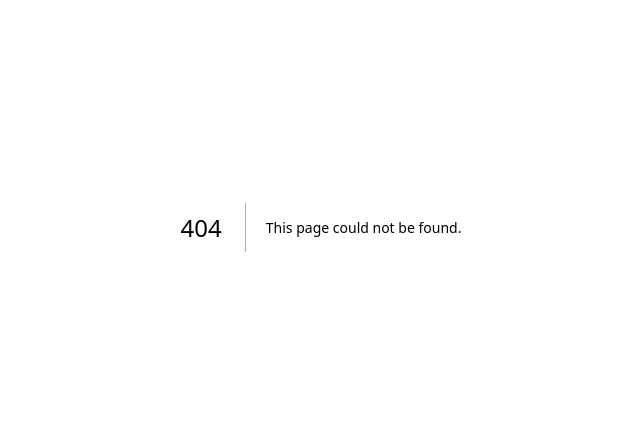
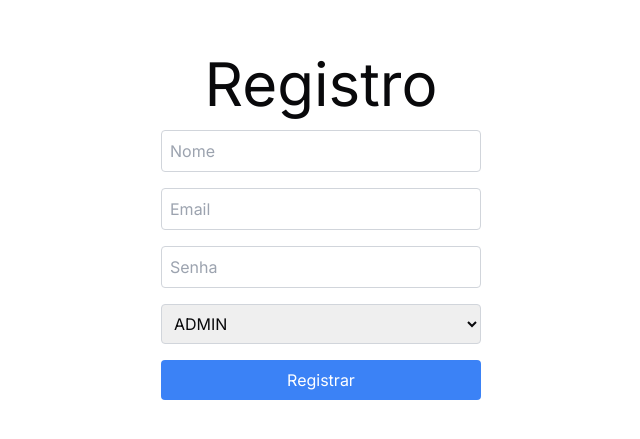
Before and after one commit to emersonjps/salon-schedule-client, a Next.js app: page /auth/register in a window 1280 px wide. Before the commit this address had no page. Shown: the part 173-612 px from the top of the page, without its empty margins (319-959 px from the left). Built offline with nearby package versions, Linux system fonts and the light colour scheme.

Commit message:
Adiciona páginas de login e registro, e integra o FullCalendar para exibir a agenda

```diff
--- a/package.json
+++ b/package.json
@@ -9,6 +9,9 @@
     "lint": "next lint"
   },
   "dependencies": {
+    "@fullcalendar/core": "^6.1.15",
+    "@fullcalendar/daygrid": "^6.1.15",
+    "@fullcalendar/react": "^6.1.15",
     "@radix-ui/react-slot": "^1.1.2",
     "class-variance-authority": "^0.7.1",
     "clsx": "^2.1.1",
--- /dev/null
+++ b/src/app/auth/login/page.tsx
@@ -0,0 +1,75 @@
+"use client";
+import { useRouter } from "next/navigation";
+import { useState } from "react";
+import Link from "next/link";
+
+export default function Login() {
+    const [email, setEmail] = useState("");
+    const [password, setPassword] = useState("");
+    const [error, setError] = useState("");
+
+    const router = useRouter();
+
+    const handleSubmit = async (e: React.FormEvent<HTMLFormElement>) => {
+        e.preventDefault();
+        setError("");
+        try {
+            const response = await fetch("http://localhost:3000/auth/login", {
+                method: "POST",
+                headers: {
+                    "Content-Type": "application/json",
+                },
+                body: JSON.stringify({ email, password }),
+            });
+
+            if (!response.ok) {
+                throw new Error("Credenciais inválidas");
+            }
+
+            const data = await response.json();
+            if (data.access_token) {
+                localStorage.setItem("access_token", data.access_token);
+                router.push("/");
+            }
+        } catch (err: any) {
+            setError(err.message || "Erro no login");
+        }
+    };
+
+    return (
+        <main className="justify-center items-center flex flex-col h-screen">
+            <h1 className="text-6xl mb-4">Login</h1>
+            <form onSubmit={handleSubmit} className="flex flex-col gap-4 w-80">
+                <input
+                    type="email"
+                    value={email}
+                    placeholder="Email"
+                    onChange={(e) => setEmail(e.target.value)}
+                    className="p-2 border border-gray-300 rounded"
+                    required
+                />
+                <input
+                    type="password"
+                    value={password}
+                    placeholder="Senha"
+                    onChange={(e) => setPassword(e.target.value)}
+                    className="p-2 border border-gray-300 rounded"
+                    required
+                />
+                <button
+                    type="submit"
+                    className="bg-blue-500 text-white py-2 rounded hover:bg-blue-600"
+                >
+                    Entrar
+                </button>
+                {error && <span className="text-red-500">{error}</span>}
+            </form>
+            <p className="mt-4">
+                Não possui uma conta?{" "}
+                <Link href="/auth/register" className="text-blue-500 hover:underline">
+                    Registrar-se
+                </Link>
+            </p>
+        </main>
+    );
+}
--- /dev/null
+++ b/src/app/auth/register/page.tsx
@@ -0,0 +1,89 @@
+"use client";
+import { useRouter } from "next/navigation";
+import { useState } from "react";
+
+export default function Register() {
+    const [name, setName] = useState("");
+    const [email, setEmail] = useState("");
+    const [password, setPassword] = useState("");
+    // You can change the role as needed; this default is "ADMIN"
+    const [role, setRole] = useState("ADMIN");
+    const [error, setError] = useState("");
+
+    const router = useRouter();
+
+    const handleSubmit = async (e: React.FormEvent<HTMLFormElement>) => {
+        e.preventDefault();
+        setError("");
+        try {
+            const response = await fetch("http://localhost:3000/auth/register", {
+                method: "POST",
+                headers: {
+                    "Content-Type": "application/json",
+                },
+                body: JSON.stringify({ name, email, password, role }),
+            });
+
+            if (!response.ok) {
+                throw new Error("Erro no registro");
+            }
+
+            const data = await response.json();
+            // Caso receba um token ou outra confirmação, redirecione conforme necessário
+            if (data.access_token) {
+                localStorage.setItem("access_token", data.access_token);
+                router.push("/");
+            }
+        } catch (err: any) {
+            setError(err.message || "Erro no registro");
+        }
+    };
+
+    return (
+        <main className="justify-center items-center flex flex-col h-screen">
+            <h1 className="text-6xl mb-4">Registro</h1>
+            <form onSubmit={handleSubmit} className="flex flex-col gap-4 w-80">
+                <input
+                    type="text"
+                    value={name}
+                    placeholder="Nome"
+                    onChange={(e) => setName(e.target.value)}
+                    className="p-2 border border-gray-300 rounded"
+                    required
+                />
+                <input
+                    type="email"
+                    value={email}
+                    placeholder="Email"
+                    onChange={(e) => setEmail(e.target.value)}
+                    className="p-2 border border-gray-300 rounded"
+                    required
+                />
+                <input
+                    type="password"
+                    value={password}
+                    placeholder="Senha"
+                    onChange={(e) => setPassword(e.target.value)}
+                    className="p-2 border border-gray-300 rounded"
+                    required
+                />
+                <select
+                    value={role}
+                    onChange={(e) => setRole(e.target.value)}
+                    className="p-2 border border-gray-300 rounded"
+                    required
+                >
+                    <option value="ADMIN">ADMIN</option>
+                    <option value="USER">USER</option>
+                </select>
+                <button
+                    type="submit"
+                    className="bg-blue-500 text-white py-2 rounded hover:bg-blue-600"
+                >
+                    Registrar
+                </button>
+                {error && <span className="text-red-500">{error}</span>}
+            </form>
+        </main>
+    );
+}
--- a/src/app/page.tsx
+++ b/src/app/page.tsx
@@ -1,11 +1,66 @@
-import { Button } from "@/components/ui/button";
+"use client"
 
-export default function Home() {
+import { useEffect, useState } from "react"
+import FullCalendar from "@fullcalendar/react"
+import dayGridPlugin from "@fullcalendar/daygrid"
+
+interface Slot {
+  startTime: string
+  endTime: string
+  available: boolean
+}
+
+interface Agenda {
+  id: number
+  professionalId: number
+  date: string
+  workStartTime: string
+  workEndTime: string
+  slots: Slot[]
+  createdAt: string
+  updatedAt: string
+}
+
+export default function Agenda() {
+  const [agenda, setAgenda] = useState<Agenda | null>(null)
+
+  useEffect(() => {
+    fetch("http://localhost:3000/timegrid")
+      .then((res) => res.json())
+      .then((data) => {
+        if (Array.isArray(data) && data.length > 0) {
+          setAgenda(data[0])
+        }
+      })
+      .catch((err) => console.error(err))
+  }, [])
+
+  if (!agenda) return <p>Carregando agenda...</p>
+
+  const events = agenda.slots.map((slot) => ({
+    title: slot.available ? "Disponível" : "Indisponível",
+    start: `${agenda.date}T${slot.startTime}`,
+    end: `${agenda.date}T${slot.endTime}`,
+    color: slot.available ? "green" : "red",
+  }))
+
   return (
-    <main className="justify-center items-center flex flex-col h-screen">
-      <h1 className="text-6xl mb-2">Hello World</h1>
-
-        <Button>Click me</Button>
-    </main>
-  );
+    <section className="mt-8">
+      <h2 className="text-3xl font-bold">Agenda para {agenda.date}</h2>
+      <p>
+        Horário de trabalho: {agenda.workStartTime} - {agenda.workEndTime}
+      </p>
+      <FullCalendar
+        plugins={[dayGridPlugin]}
+        initialView="dayGridWeek"
+        events={events}
+        headerToolbar={{
+          left: "prev,next today",
+          center: "title",
+          right: ""
+        }}
+        height="auto"
+      />
+    </section>
+  )
 }
```
Also changed, not shown: 1 other file (tests, documents, lock files or other folders).
